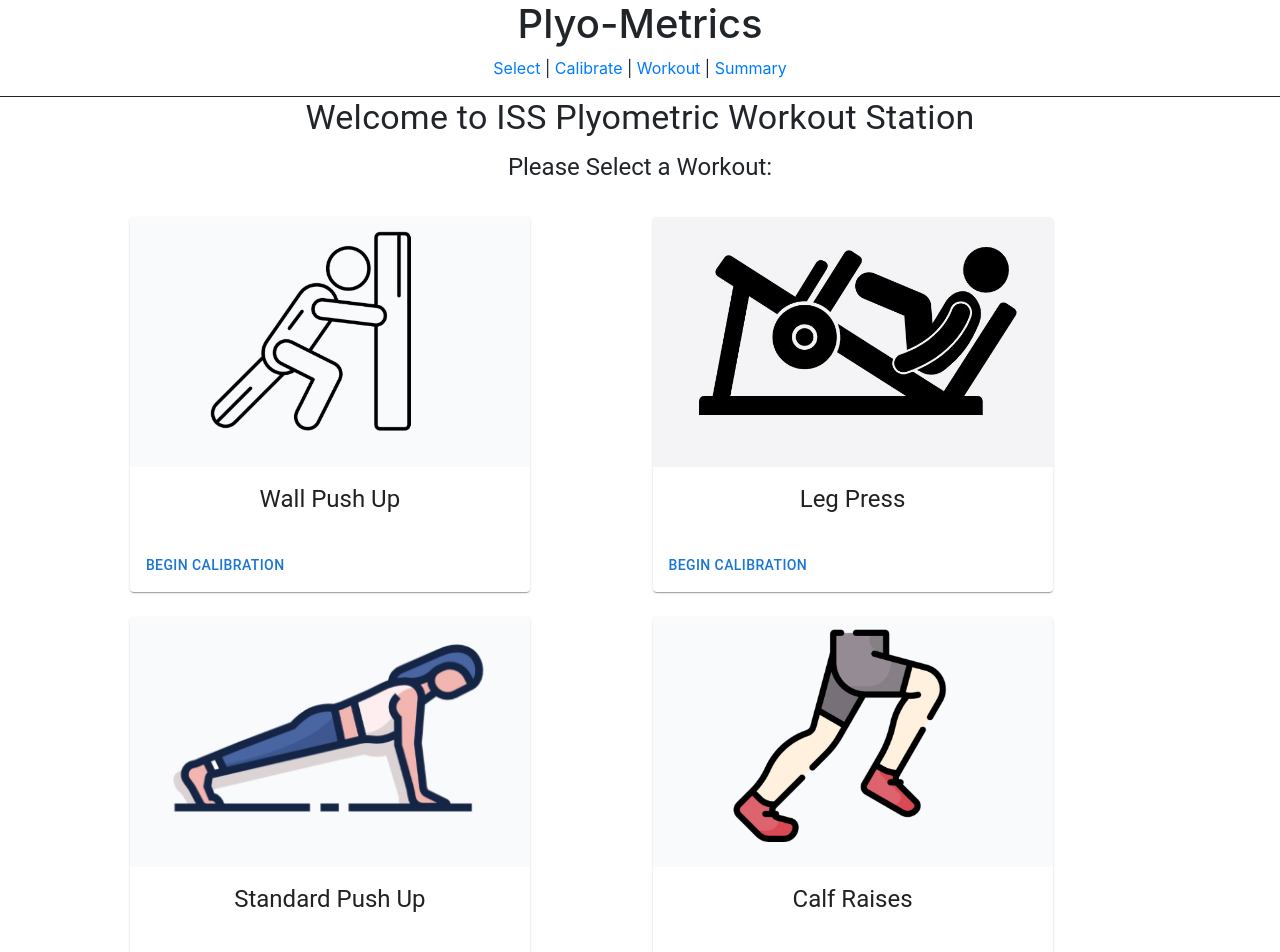
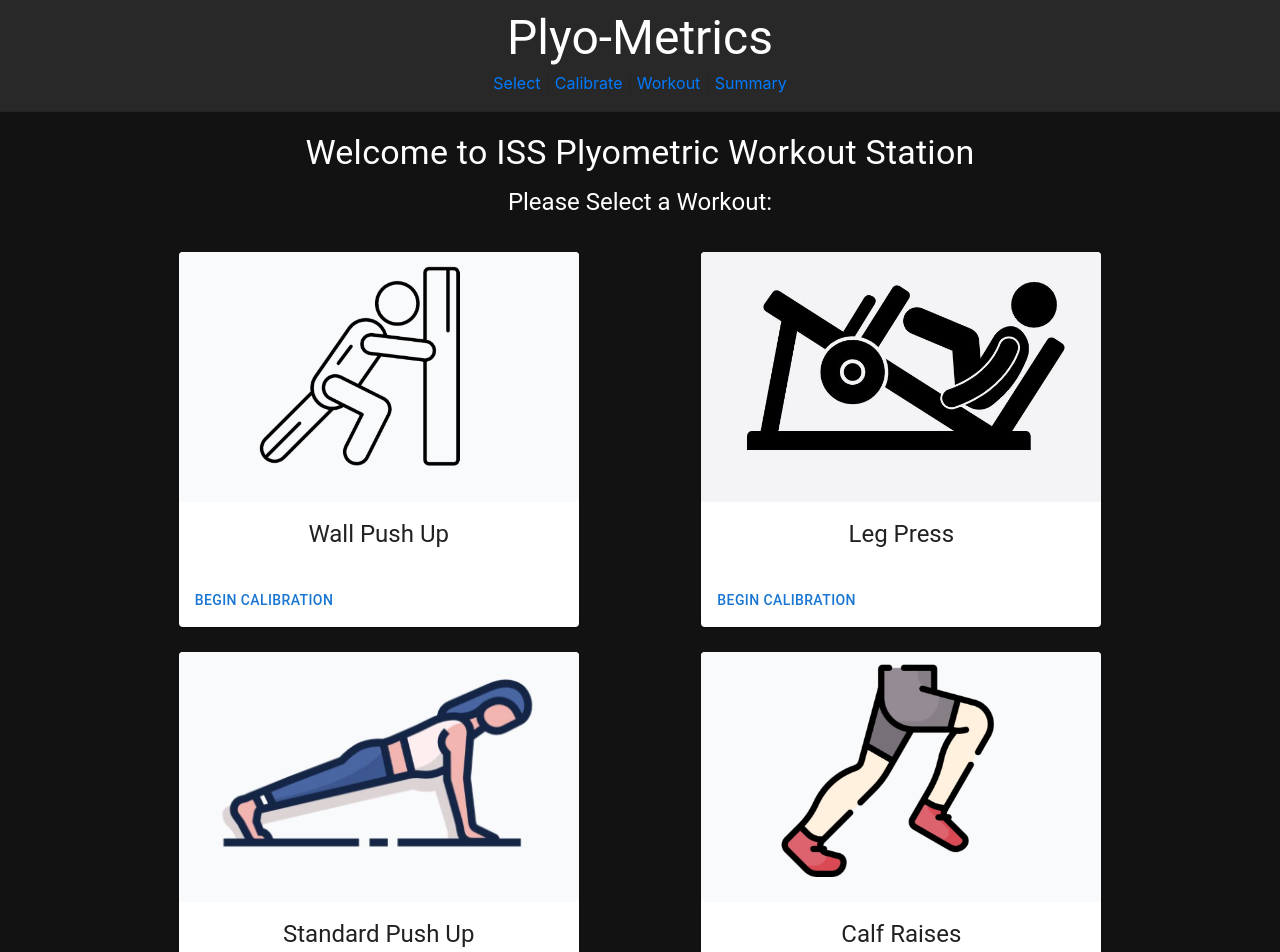
Before and after one commit to prashantRR1st/RightHandedMen, a React (Create React App) app in the folder user-interface/: page / in a window 1280 px wide. Shown: the top 952 px of the page. Built offline with nearby package versions, Linux system fonts and the light colour scheme.

Commit message:
dark mode

```diff
--- a/user-interface/src/App.css
+++ b/user-interface/src/App.css
@@ -1,5 +1,9 @@
 .App {
   text-align: center;
+}
+
+html,body, #root {
+  height: 100%;
 }
 
 .App-logo {
--- a/user-interface/src/App.js
+++ b/user-interface/src/App.js
@@ -4,7 +4,7 @@ import StartScreen from './Components/StartScreen';
 
 function App(){
   return(
-    <div className="App">
+    <div className="App" style={{backgroundColor: '#121212', height: '100%'}}>
       <StartScreen></StartScreen>
     </div>
   );
--- a/user-interface/src/Components/CalibrationChart.js
+++ b/user-interface/src/Components/CalibrationChart.js
@@ -30,15 +30,15 @@ export default function CalibrationChart() {
 
     return(
         <div>
-            <ResponsiveContainer width="100%" aspect={3}>
-                <LineChart data={data} margin={{ right: 300 }}>
-                    <CartesianGrid />
+            <ResponsiveContainer width="99%" aspect={3}>
+                <LineChart data={data} margin={{ left: 80, right: 100, top: 30, bottom: 30 }}>
+                    <CartesianGrid stroke="#404040" />
                         <XAxis dataKey="time (s)" interval={'preserveStartEnd'} />
                     <YAxis></YAxis>
                     <Legend />
                     <Tooltip />
                     <Line dataKey="force"
-                        stroke="black" activeDot={{ r: 8 }} />
+                        stroke="#f15b04" activeDot={{ r: 8 }} />
                 </LineChart>
             </ResponsiveContainer>
 
--- a/user-interface/src/Components/CalibrationScreen.js
+++ b/user-interface/src/Components/CalibrationScreen.js
@@ -25,14 +25,14 @@ export default function CalibrationScreen() {
     const handleOpen = () => setOpen(true);
     const handleClose = () => setOpen(false);
     return(
-        <div>
+        <div style={{backgroundColor: '#121212', height: '100%'}}>
             <Header></Header>
-            <Typography gutterBottom variant="h4" component="div">
+            <Typography gutterBottom variant="h4" component="div" style={{textAlign: 'center', color: '#ffffff'}}>
                 Calibration
             </Typography>
             <CalibrationChart></CalibrationChart>
-            <Link to="/workout">
-                <Button variant="contained">
+            <Link to="/workout" style={{padding: 100}}>
+                <Button variant="contained" size="large">
                     <span>Begin Workout</span>
                 </Button>
             </Link>
--- a/user-interface/src/Components/Header.js
+++ b/user-interface/src/Components/Header.js
@@ -1,14 +1,18 @@
 import React from "react";
 import { Link } from "react-router-dom";
+import Typography from '@mui/material/Typography';
 
 export default function Header() {
     return(
-        <div>
-            <h1> Plyo-Metrics </h1>
+        <div style={{backgroundColor: '#282828', marginBottom: 20}}>
+            <Typography gutterBottom variant="h3" component="div" style={{textAlign: 'center', color: '#ffffff', paddingTop: 10, marginBottom: 5}}>
+                Plyo-Metrics
+            </Typography>
             <nav
                 style={{
                 borderBottom: "solid 1px",
                 paddingBottom: "1rem",
+                textAlign: 'center'
                 }}
             >
                 <Link to="/select">Select</Link> |{" "}
--- a/user-interface/src/Components/StartScreen.js
+++ b/user-interface/src/Components/StartScreen.js
@@ -1,17 +1,17 @@
 import React from "react";
 import Header from "./Header";
-import { Button, Grid } from '@mui/material';
+import { Grid } from '@mui/material';
 import WorkoutSelectionCard from "./WorkoutSelectionCard";
 import Typography from '@mui/material/Typography';
 
 export default function StartScreen() {
     return(
-        <div>
+        <div style={{backgroundColor: '#121212'}}>
             <Header></Header>
-            <Typography gutterBottom variant="h4" component="div">
+            <Typography gutterBottom variant="h4" component="div" style={{textAlign: 'center', color: '#ffffff'}}>
                 Welcome to ISS Plyometric Workout Station
             </Typography>
-            <Typography gutterBottom variant="h5" component="div">
+            <Typography gutterBottom variant="h5" component="div" style={{textAlign: 'center', color: '#ffffff'}}>
                 Please Select a Workout:
             </Typography>
             <Grid
@@ -19,18 +19,18 @@ export default function StartScreen() {
                 direction="row"
                 alignItems="center"
                 justifyContent="center"
-                style={{padding: '1%'}}
+                style={{padding: '1%', textAlign: 'center'}}
             >
-                <Grid item xs={5} style={{padding: '1%'}}>
+                <Grid item xs={5} style={{padding: '1%'}} align="center">
                     <WorkoutSelectionCard imgSrc="walPush.JPG" title="Wall Push Up"></WorkoutSelectionCard>
                 </Grid>
-                <Grid item xs={5} style={{padding: '1%'}}>
+                <Grid item xs={5} style={{padding: '1%'}} align="center">
                     <WorkoutSelectionCard imgSrc="legPress.JPG" title="Leg Press"></WorkoutSelectionCard>
                 </Grid>
-                <Grid item xs={5} style={{padding: '1%'}}>
+                <Grid item xs={5} style={{padding: '1%'}} align="center">
                     <WorkoutSelectionCard imgSrc="pushUp.JPG" title="Standard Push Up"></WorkoutSelectionCard>
                 </Grid>
-                <Grid item xs={5} style={{padding: '1%'}}>
+                <Grid item xs={5} style={{padding: '1%'}} align="center">
                     <WorkoutSelectionCard imgSrc="calfPlyo.JPG" title="Calf Raises"></WorkoutSelectionCard>
                 </Grid>
             </Grid>
--- a/user-interface/src/Components/WorkoutScreen.js
+++ b/user-interface/src/Components/WorkoutScreen.js
@@ -3,15 +3,18 @@ import Header from "./Header";
 import WorkoutChart from "./WorkoutChart";
 import { Link } from "react-router-dom";
 import Button from '@mui/material/Button';
+import Typography from '@mui/material/Typography';
 
 export default function WorkoutScreen() {
     return(
-        <div>
+        <div style={{backgroundColor: '#121212', height: '100%'}}>
             <Header></Header>
-            <h1 style={{textAlign: 'center'}}>Workout</h1>
+            <Typography gutterBottom variant="h4" component="div" style={{textAlign: 'center', color: '#ffffff'}}>
+                Active Workout
+            </Typography>
             <WorkoutChart></WorkoutChart>
             <Link to="/summary" style={{padding: 100}}>
-                <Button variant="contained">
+                <Button variant="contained" size="large">
                     <span>End Workout</span>
                 </Button>
             </Link>
--- a/user-interface/src/Components/WorkoutSelectionCard.js
+++ b/user-interface/src/Components/WorkoutSelectionCard.js
@@ -14,7 +14,7 @@ export default function WorkoutSelectionCard(props) {
         component="img"
         height="250"
         image={props.imgSrc}
-        alt="green iguana"
+        alt={props.imgSrc}
       />
       <CardContent>
         <Typography gutterBottom variant="h5" component="div">
```
